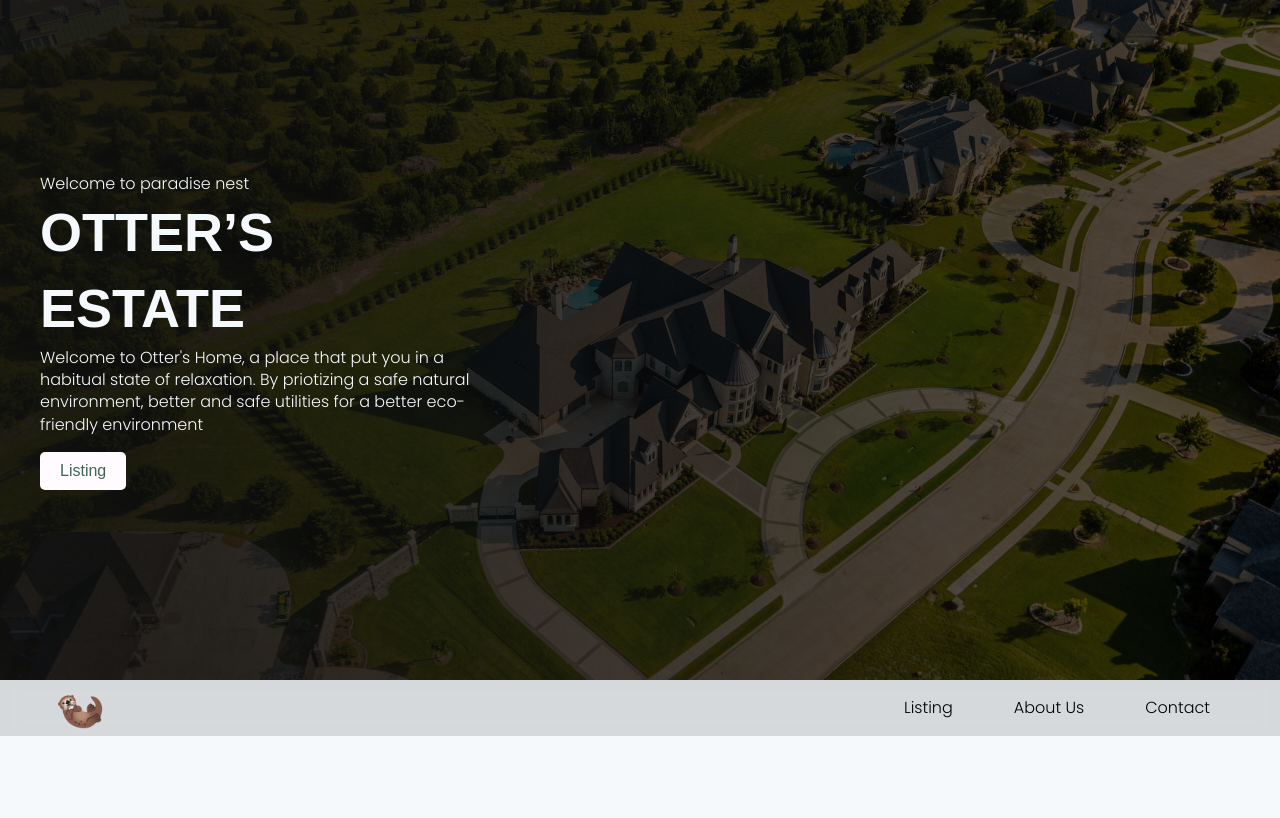
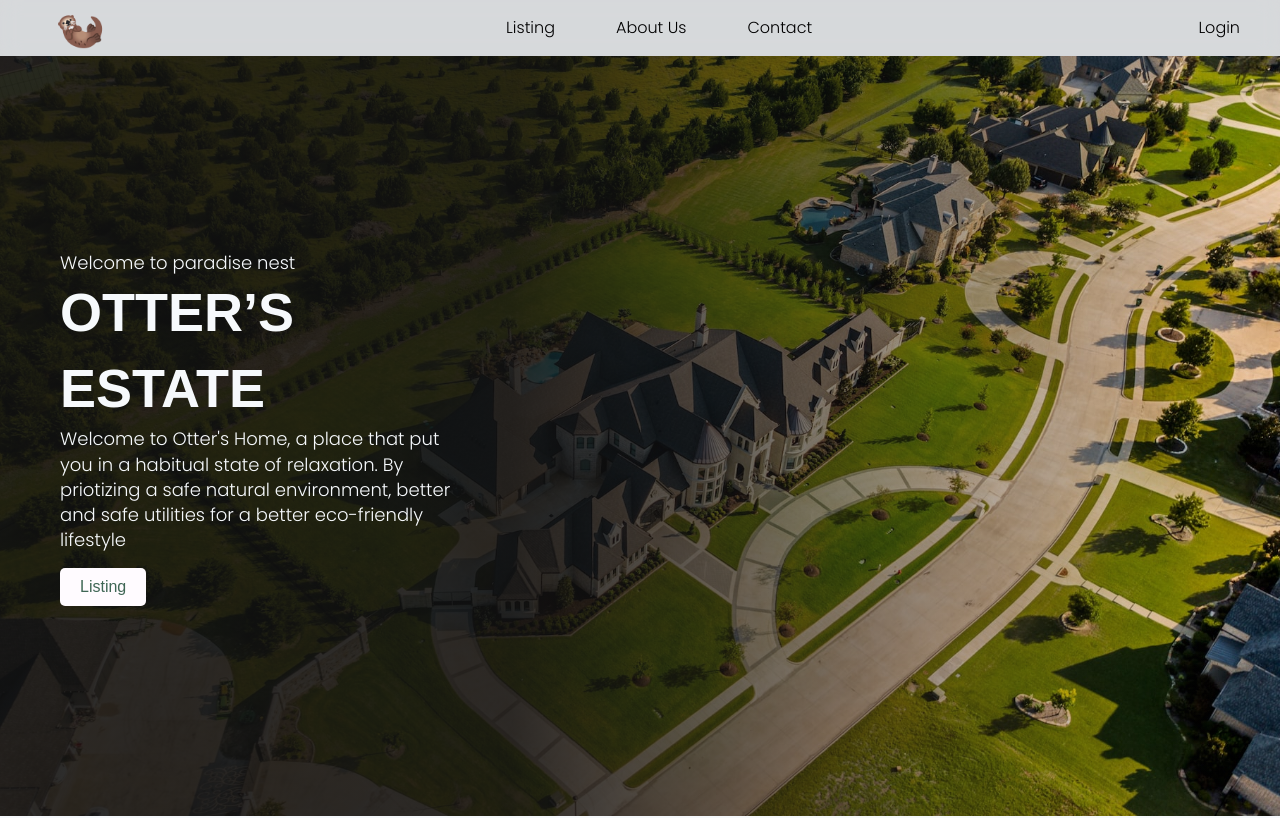
Before and after one commit to Ph-uad/Otter-Home, a React (Create React App) app: page /home in a window 1280 px wide. Shown: the top 818 px of the page. Built offline with nearby package versions, Linux system fonts and the light colour scheme.

Commit message:
fix style

```diff
--- a/src/components/Header/Header.js
+++ b/src/components/Header/Header.js
@@ -5,14 +5,17 @@ import { Link } from 'react-router-dom';
 const Header = (props) => {
 
     return (
-        <header className={`flex--column  text-white ${Classes["header"]}`}>
-            <div className={Classes['header__container']}>
-                <div className={Classes["header-text"]} >
-                    <p className={Classes.paragraph}>Welcome to paradise nest</p>
+        <header className={ `flex--column  text-white ${Classes["header"]}` }>
+            <div className={`width--mid container`}>
+                <div className={ Classes["header--text"] } >
+                    <p className="paragraph text--white">Welcome to paradise nest</p>
                     <h1 className="heading--jumbo">Otter’s Estate </h1>
-                    <p className={Classes.paragraph}>Welcome to Otter's Home, a place that put you in a habitual state of relaxation. By priotizing a safe natural environment, better and safe utilities for a better eco-friendly environment</p>
+                    <p className="paragraph text--white">
+                        Welcome to Otter's Home, a place that put you in a habitual state of relaxation. By priotizing a safe natural environment,
+                        better and safe utilities for a better eco-friendly lifestyle
+                    </p>
                     <Link to='/listing' className='link'>
-                    <button className='btn btn--primary'>Listing</button>
+                        <button className='btn btn--primary'>Listing</button>
                     </Link>
                 </div>
             </div>
--- a/src/components/Header/header.module.css
+++ b/src/components/Header/header.module.css
@@ -19,41 +19,15 @@
   }
 }
 .header {
-  background: linear-gradient(0deg, rgba(0, 0, 0, 0.6352941176), rgba(0, 0, 0, 0.6352941176)), url(../../assets/img/hero.jpg);
+  background: linear-gradient(to right, rgba(17, 17, 17, 0.8823529412) 40%, transparent), url(../../assets/img/hero.jpg);
   background-position: top right;
   background-size: cover;
   background-attachment: fixed;
   position: relative;
-  height: 85vh;
-}
-.header::after {
-  content: "";
-  position: absolute;
-  height: 100%;
-  width: 100%;
-  top: 0;
-  left: 0;
-  background: linear-gradient(to right, rgba(17, 17, 17, 0.7294117647) 10%, transparent);
+  height: 95vh;
 }
 
-.header__container {
-  padding: 4rem;
-  position: relative;
-  z-index: 1;
-  width: min(50%, 40vw);
-}
-
-.header-text {
+.header--text {
   -webkit-animation: animate-pop 0.5s ease-in-out 0.2s forwards;
           animation: animate-pop 0.5s ease-in-out 0.2s forwards;
-}
-
-.header__option {
-  margin-top: 10rem;
-  flex-wrap: nowrap;
-}
-
-.paragraph {
-  color: var(--color-white);
-  font-size: 1.6rem;
 }/*# sourceMappingURL=header.module.css.map */
--- a/src/components/Header/header.module.scss
+++ b/src/components/Header/header.module.scss
@@ -8,41 +8,16 @@
       transform: scale(1, 1);
     }
   }
+
   .header {
-    background: linear-gradient(0deg, #000000a2, #000000a2), url(../../assets/img/hero.jpg);
+    background: linear-gradient(to right, #111111e1 40%,transparent), url(../../assets/img/hero.jpg);
     background-position: top right;
     background-size: cover;
     background-attachment: fixed;
     position: relative;
-    height: 85vh;
-
-    &::after{
-        content: '';
-        position: absolute;
-        height: 100%;
-        width: 100%;
-        top: 0;
-        left: 0;
-        background: linear-gradient(to right, #111111ba 10%,transparent);
-    }
+    height: 95vh;
   }
 
-  .header__container {
-    padding: 4rem;
-    position: relative;
-    z-index: 1;
-    width: min(50%, 40vw);
+  .header--text {
+    animation: animate-pop 0.5s ease-in-out 0.2s forwards;
   }
-  .header-text {
-            animation: animate-pop 0.5s ease-in-out 0.2s forwards;
-  }
-  .header__option {
-    margin-top: 10rem;
-    flex-wrap: nowrap;
-  }
-
-  .paragraph{
-    color: var(--color-white);
-    font-size: 1.6rem;
-
-  }
--- a/src/components/Nav/Nav.js
+++ b/src/components/Nav/Nav.js
@@ -20,6 +20,9 @@ function Nav() {
                     <NavLink className={({ isActive }) => (isActive ?  'current'  : null)}  to='/contact'>contact</NavLink>
                 </li>
             </ul>
+            <span>
+                Login
+            </span>
         </nav>
     );
 
--- a/src/container/App.js
+++ b/src/container/App.js
@@ -7,6 +7,7 @@ import Homepage from '../pages/Hompage';
 import AboutUs from '../pages/AboutUs';
 import Contact from '../pages/Contact';
 import PropertyDetails from '../components/propertyDetails/PropertyDetails';
+import PageNotFound from '../pages/PageNotFound';
 
 
 function App() {
@@ -20,6 +21,7 @@ function App() {
         <Route path="/listing/details" element={ <PropertyDetails /> } />
         <Route path="/about" element={ <AboutUs /> } />
         <Route path="/contact" element={ <Contact /> } />
+        <Route path="*" element={ <PageNotFound /> } />
       </Routes>
     </div>
   );
--- a/src/index.css
+++ b/src/index.css
@@ -20,9 +20,9 @@
 *::after {
   padding: 0%;
   margin: 0%;
-  box-sizing: inherit;
+  box-sizing: border-box;
 
-    transition: .4s ease-in-out;
+  transition: .4s ease-in-out;
 }
 
 
@@ -33,50 +33,35 @@ html {
 }
 
 @media (max-width: 77.75em) {
-  html {
-    font-size: 56.5%;
-  }
+  html {font-size: 56.5%;}
 }
 
 @media (max-width: 59em) {
-  html {
-    font-size: 51%;
-  }
+  html {font-size: 51%;}
 }
 
 @media (max-width: 58em) {
-  html {
-    font-size: 50%;
-  }
+  html {font-size: 50%;}
 }
 
 @media (max-width: 56.25em) {
-  html {
-    font-size: 48%;
-  }
+  html {font-size: 48%;}
 }
 
 @media (max-width: 31.25em) {
-  html {
-    font-size: 40.75%;
-  }
+  html {font-size: 40.75%;}
 }
 
 @media (max-width: 25em) {
-  html {
-    font-size: 30%;
-  }
+  html {font-size: 30%;}
 }
 
 @media (max-width: 23.44em) {
-  html {
-    font-size: 20%;
-  }
+  html {font-size: 20%;}
 }
 
 body {
   font-family: "Poppins", sans-serif;
-  box-sizing: border-box;
   font-size: 1.6rem;
   background-color: var(--color-white);
   -webkit-font-smoothing: antialiased;
@@ -87,22 +72,40 @@ body::-webkit-scrollbar {
   display: none;
 }
 
-.p-1 {
-  padding: 1rem 2rem;
-}
+/* Utilities */
 
-.blocks {
-  display: block;
-}
-
-.inline {
-  display: inline;
-}
+.p-1 {padding: 1rem 2rem;}
+.blocks {display: block;}
+.inline {display: inline;}
 
 .center {
   margin: 0 auto;
   text-align: center;
 }
+
+.container{
+  padding: 2rem 3rem;
+  position: relative;
+}
+
+@media (min-width:64em) {
+  .container{
+    padding: 4rem 6rem;
+    position: relative;
+  }
+}
+/*  */
+
+
+/* General Layout */
+
+.width--mid{
+  width:100%;
+}
+@media (min-width:64em){
+  .width--mid{width: max(40vw, 50rem)};
+}
+
 /*  */
 
 /* typography */
@@ -147,10 +150,11 @@ h5 {
 }
 
 .paragraph{
+  font-size: 2rem;
   color: var(--color-gray);
 }
 
-.text-white {
+.text--white {
   color: var(--color-white);
 }
 
--- a/src/pages/Hompage.js
+++ b/src/pages/Hompage.js
@@ -12,13 +12,13 @@ const Homepage = () => {
 
     return (
         <>
+            <Nav />
             <Header />
-            <Nav />
-            <Attributes/>
-            <Attributes2/>
+            <Attributes />
+            <Attributes2 />
             <Service />
-            <Caption/>
-            <Testimonials/>
+            <Caption />
+            <Testimonials />
             <Footer />
         </>
     )
--- /dev/null
+++ b/src/pages/PageNotFound.js
@@ -0,0 +1,8 @@
+const PageNotFound = () =>{
+    return(
+        <p>
+            Page Not Found
+        </p>
+    )
+}
+export default PageNotFound;
```
Also changed, not shown: 1 other file (tests, documents, lock files or other folders).
